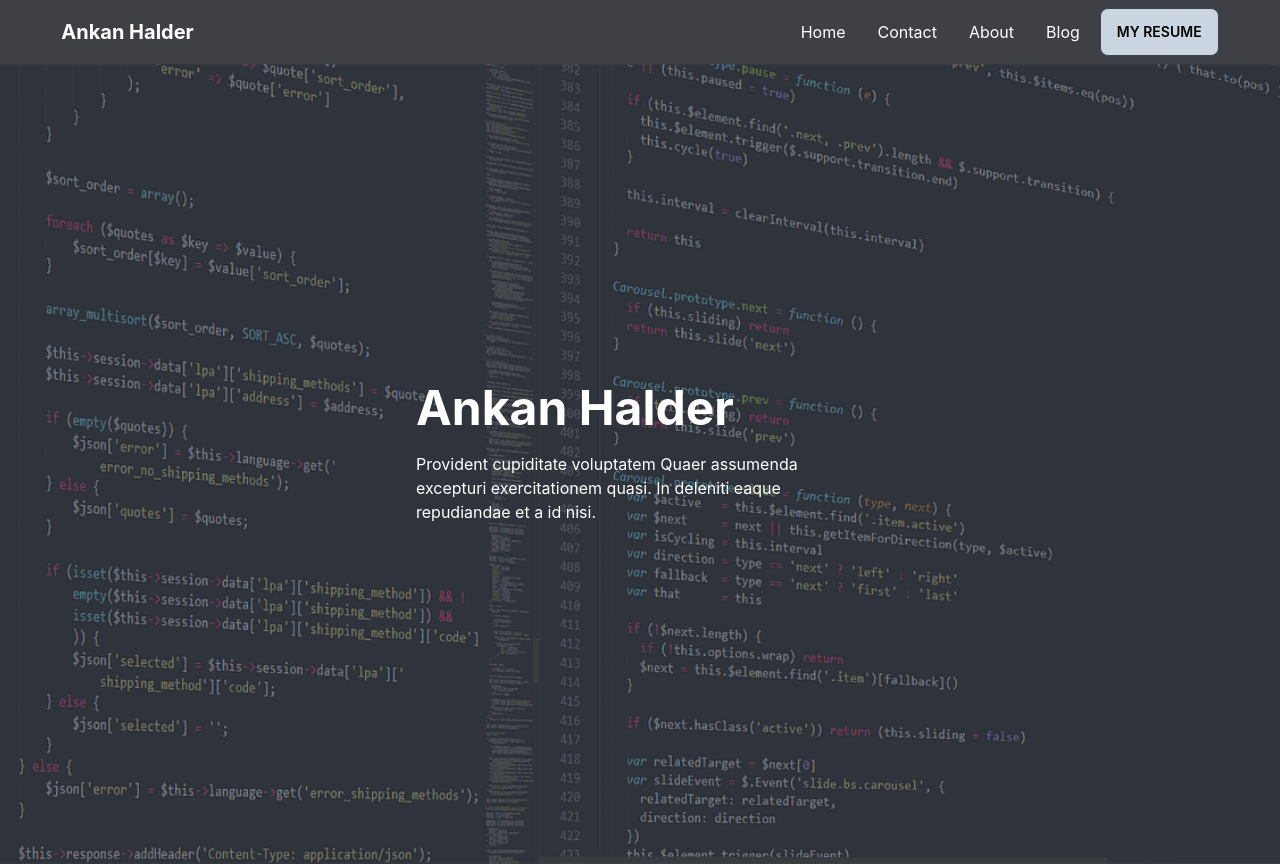
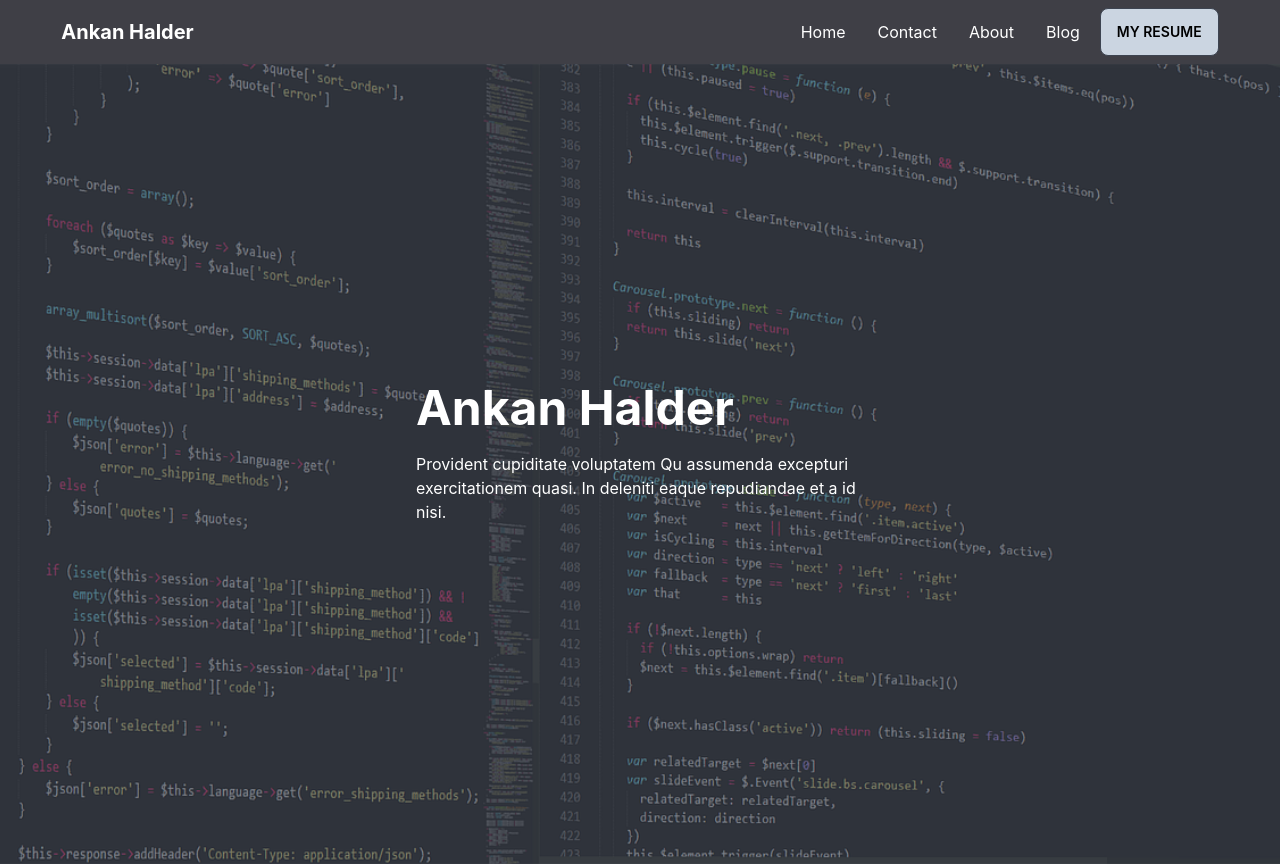
Before and after one commit to Ankan112/ankanhalderbd, a React (Create React App) app: page / in a window 1280 px wide. Shown: the top 866 px of the page. Built offline with nearby package versions, Linux system fonts and the light colour scheme.

Commit message:
some changes

```diff
--- a/src/Pages/Home/Banner/Banner.js
+++ b/src/Pages/Home/Banner/Banner.js
@@ -8,7 +8,7 @@ const Banner = () => {
             <div className="hero-content text-left text-neutral-content">
                 <div className="max-w-md">
                     <h1 className="mb-5 text-5xl font-bold">Ankan Halder</h1>
-                    <p className="mb-5">Provident cupiditate voluptatem  Quaer assumenda excepturi exercitationem quasi. In deleniti eaque repudiandae et a id nisi.</p>
+                    <p className="mb-5">Provident cupiditate voluptatem  Qu assumenda excepturi exercitationem quasi. In deleniti eaque repudiandae et a id nisi.</p>
                 </div>
             </div>
         </div>
```
